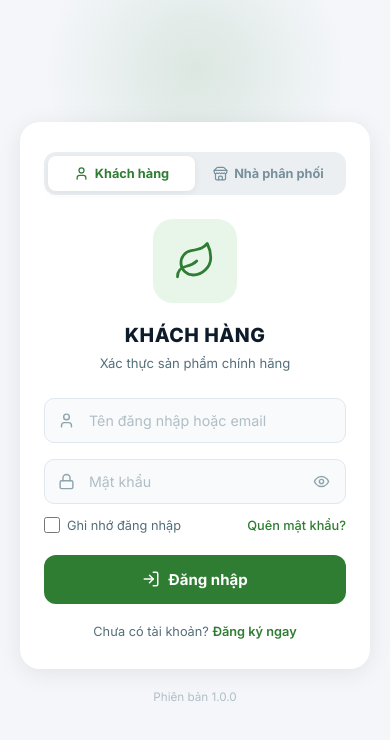
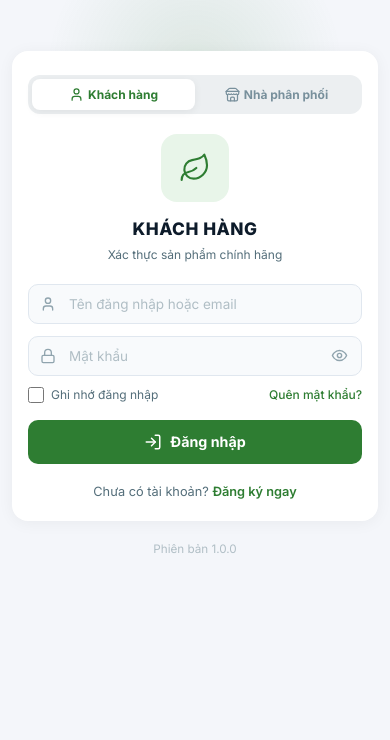
Before and after one commit to VuThanhunited/TEM-ADMIN, a React (Vite) app in the folder user/: page /login in a window 390 px wide. Shown: the top 740 px of the page. Built offline with nearby package versions, Linux system fonts and the light colour scheme; no server answers; the HTML template or start-up script is replaced by a standard one.

Commit message:
Optimize auth layout responsiveness for mobile, tablet, and short screens

```diff
--- a/user/src/pages/Login/Login.css
+++ b/user/src/pages/Login/Login.css
@@ -322,3 +322,121 @@
   color: #B0BEC5;
   text-align: center;
 }
+
+/* ==========================================
+   Responsive Design for Tablets & Mobile
+   ========================================== */
+
+/* Tablet Optimization */
+@media (max-width: 768px) {
+  .login-card {
+    max-width: 360px;
+    padding: 28px 20px 24px;
+  }
+}
+
+/* Mobile Portrait Optimization */
+@media (max-width: 480px) {
+  .login-page {
+    padding: 16px 12px 30px;
+    justify-content: flex-start; /* Start from top to prevent keyboard overlapping on small screens */
+    padding-top: 6vh;
+  }
+
+  .login-card {
+    max-width: 100%;
+    padding: 24px 16px 20px;
+    border-radius: 16px;
+    box-shadow: 0 2px 16px rgba(0,0,0,0.05);
+  }
+
+  .auth-tabs {
+    margin-bottom: 20px;
+  }
+
+  .auth-tab {
+    padding: 8px;
+    font-size: 0.8rem;
+    gap: 4px;
+  }
+
+  .login-logo-wrap {
+    width: 68px;
+    height: 68px;
+    border-radius: 16px;
+    margin-bottom: 14px;
+  }
+
+  .login-logo-icon {
+    width: 32px !important;
+    height: 32px !important;
+  }
+
+  .login-brand-name {
+    font-size: 1.15rem;
+  }
+
+  .login-brand-sub {
+    font-size: 0.8rem;
+    margin-bottom: 20px;
+  }
+
+  .login-form {
+    gap: 12px;
+  }
+
+  .login-input {
+    padding: 11px 12px 11px 40px;
+    font-size: 0.9rem;
+  }
+
+  .login-select {
+    padding: 11px 12px 11px 40px;
+    font-size: 0.9rem;
+    background-size: 14px;
+    background-position: right 10px center;
+  }
+
+  .login-input-icon {
+    left: 12px;
+    width: 16px !important;
+    height: 16px !important;
+  }
+
+  .login-pw-toggle {
+    right: 10px;
+  }
+
+  .login-options-row {
+    margin-top: -2px;
+  }
+
+  .login-remember-label,
+  .login-forgot {
+    font-size: 0.8rem;
+  }
+
+  .login-submit-btn {
+    padding: 13px;
+    font-size: 0.95rem;
+    border-radius: 10px;
+  }
+}
+
+/* Landscape/Short Screen Optimization */
+@media (max-height: 600px) {
+  .login-page {
+    padding-top: 20px;
+    justify-content: flex-start;
+  }
+  .login-card {
+    padding-top: 20px;
+    padding-bottom: 20px;
+  }
+  .login-logo-wrap {
+    display: none; /* Hide logo to save space */
+  }
+  .login-brand-sub {
+    margin-bottom: 12px;
+  }
+}
```
